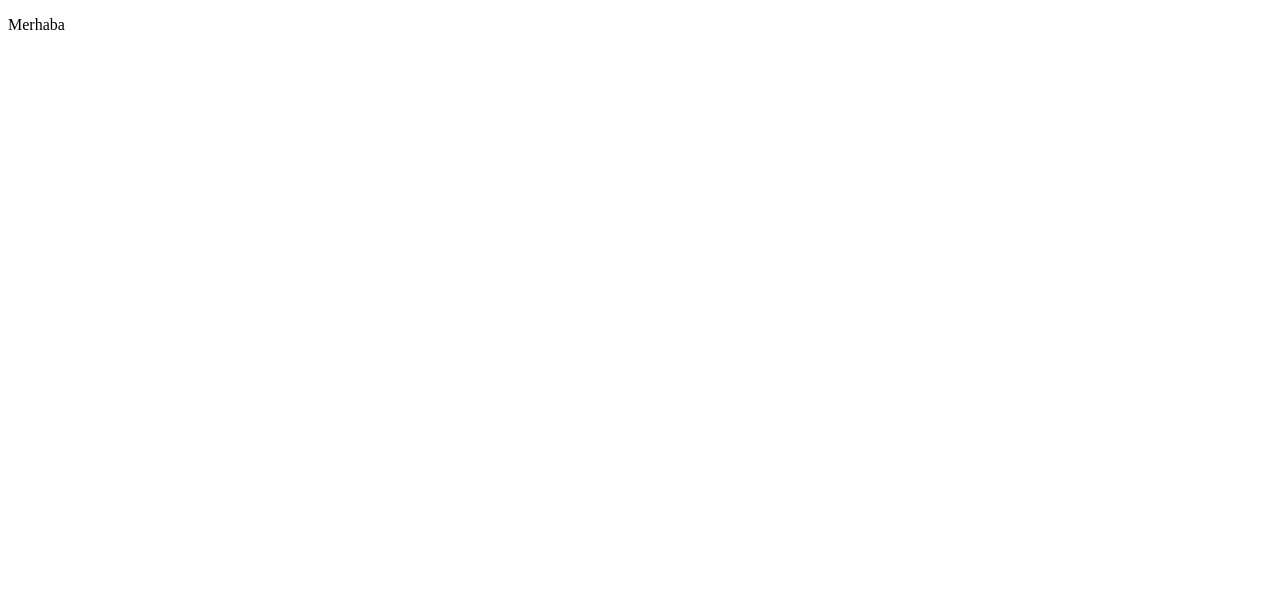
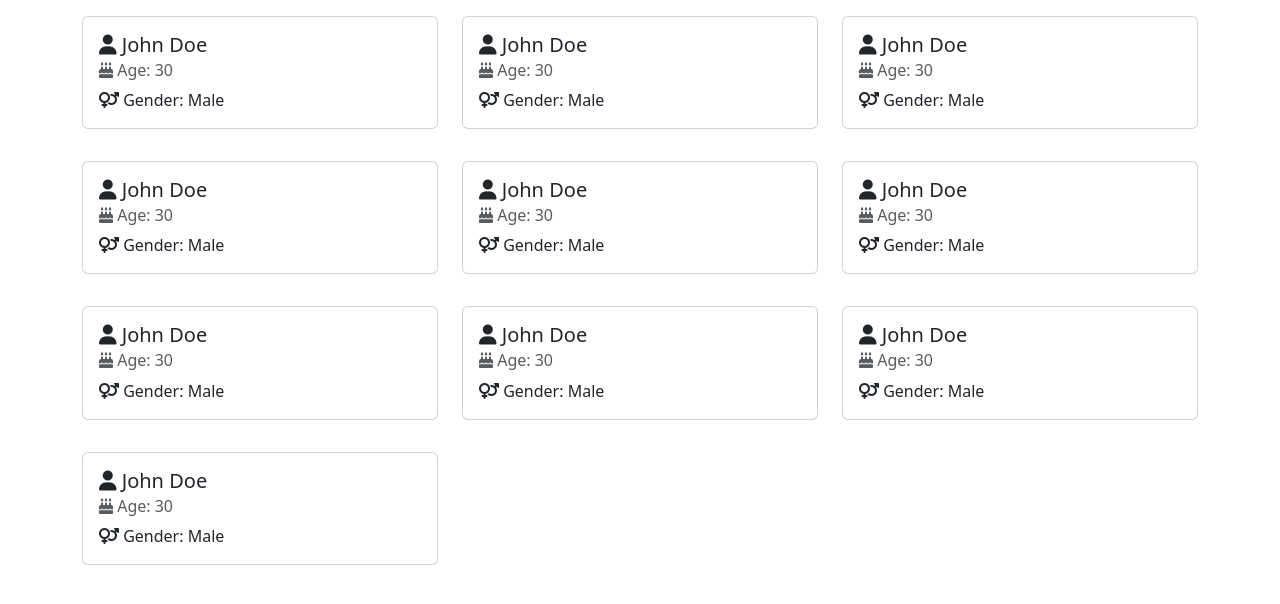
Before and after one commit to taygunsert/ders12, a React (Create React App) app: page / in a window 1280 px wide. Shown: the top 604 px of the page. Built offline with nearby package versions, Linux system fonts and the light colour scheme.

Commit message:
feat: useEffect loading efekt örneği yapıldı.

```diff
--- a/public/index.html
+++ b/public/index.html
@@ -8,12 +8,13 @@
       name="description"
       content="Web site created using create-react-app"
     />
+    <title>App</title>
+    <link href="https://cdn.jsdelivr.net/npm/bootstrap@5.3.0-alpha2/dist/css/bootstrap.min.css" rel="stylesheet" integrity="sha384-aFq/bzH65dt+w6FI2ooMVUpc+21e0SRygnTpmBvdBgSdnuTN7QbdgL+OapgHtvPp" crossorigin="anonymous">
+    <link rel="stylesheet" href="https://cdnjs.cloudflare.com/ajax/libs/font-awesome/6.4.0/css/all.min.css" integrity="sha512-iecdLmaskl7CVkqkXNQ/ZH/XLlvWZOJyj7Yy7tcenmpD1ypASozpmT/E0iPtmFIB46ZmdtAc9eNBvH0H/ZpiBw==" crossorigin="anonymous" referrerpolicy="no-referrer" />
 
-    <title>App</title>
   </head>
   <body>
     <noscript>You need to enable JavaScript to run this app.</noscript>
     <div id="root"></div>
-
   </body>
 </html>
--- a/src/App.js
+++ b/src/App.js
@@ -1,6 +1,35 @@
+import { useEffect, useState } from "react";
+import KisiListe from "./KisiListe";
+import Loading from "./Loading";
+
 function App() {
+  const [yukleniyor, yukleniyorGuncelle] = useState(true);
+
+  console.count("Render oldu.")
+
+  const kisiler = [
+    { ad: 'Ahmet', yas: 25, cinsiyet: 'Erkek' },
+    { ad: 'Ayşe', yas: 30, cinsiyet: 'Kadın' },
+    { ad: 'Ali', yas: 18, cinsiyet: 'Erkek' },
+    { ad: 'Fatma', yas: 22, cinsiyet: 'Kadın' },
+    { ad: 'Mehmet', yas: 40, cinsiyet: 'Erkek' },
+    { ad: 'Zeynep', yas: 28, cinsiyet: 'Kadın' },
+    { ad: 'Hakan', yas: 35, cinsiyet: 'Erkek' },
+    { ad: 'Aysel', yas: 27, cinsiyet: 'Kadın' },
+    { ad: 'Emre', yas: 29, cinsiyet: 'Erkek' },
+    { ad: 'Selin', yas: 24, cinsiyet: 'Kadın' }
+  ];
+
+  useEffect( ()=>{
+    let zamanlayici = setTimeout(  ()=>{ yukleniyorGuncelle(false) } , 3000 )
+
+    return ()=>{  clearTimeout(zamanlayici) }
+  }, [] )
+
   return (
-    <p>Merhaba</p>
+    <>
+    { yukleniyor === true ? <Loading /> : <KisiListe kisiler={kisiler} /> }
+    </>
   );
 }
 
--- /dev/null
+++ b/src/Kisi.jsx
@@ -0,0 +1,16 @@
+function Kisi() {
+
+    return (
+        <div className="col-md-4 my-3">
+            <div className="card">
+                <div className="card-body">
+                    <h5 className="card-title"><i className="fas fa-user"></i> John Doe</h5>
+                    <h6 className="card-subtitle mb-2 text-muted"><i className="fas fa-birthday-cake"></i> Age: 30</h6>
+                    <p className="card-text"><i className="fas fa-venus-mars"></i> Gender: Male</p>
+                </div>
+            </div>
+        </div>
+    )
+}
+
+export default Kisi
--- /dev/null
+++ b/src/KisiListe.jsx
@@ -0,0 +1,19 @@
+import Kisi from "./Kisi";
+
+function KisiListe(ozellikler) {
+
+
+    return (
+        <div className="container">
+            <div className="row">
+                {
+                    ozellikler.kisiler.map( (kisi, index)=> {
+                        return <Kisi key={index} />
+                    } )
+                }
+            </div>
+        </div>
+    )
+}
+
+export default KisiListe
--- /dev/null
+++ b/src/Loading.css
@@ -0,0 +1,11 @@
+.loading-cerceve{
+    position: fixed;
+    top: 0; left: 0; right: 0; bottom: 0;
+    background-color: rgba(0, 0, 0, 0.577);
+    color: white;
+    display: flex;
+    justify-content: center;
+    align-items: center;
+    font-size: 40px;
+    font-family: 'Roboto', sans-serif;
+}
--- /dev/null
+++ b/src/Loading.jsx
@@ -0,0 +1,13 @@
+import "./Loading.css"
+
+function Loading() {
+
+
+    return (
+        <div className="loading-cerceve">
+            Veriler yükleniyor...
+        </div>
+    )
+}
+
+export default Loading
```
